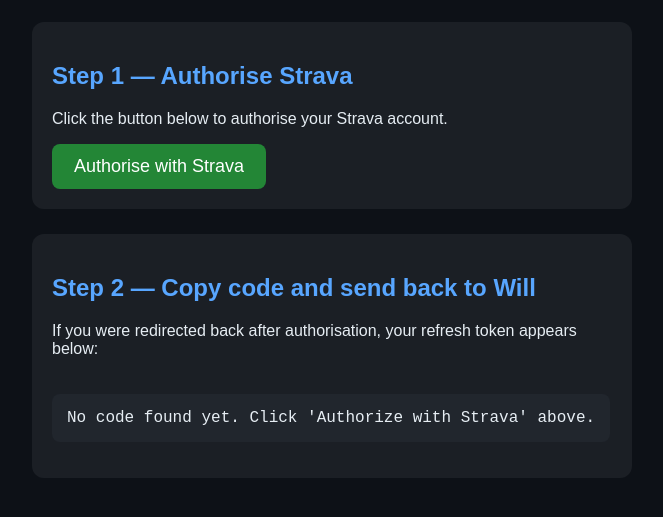
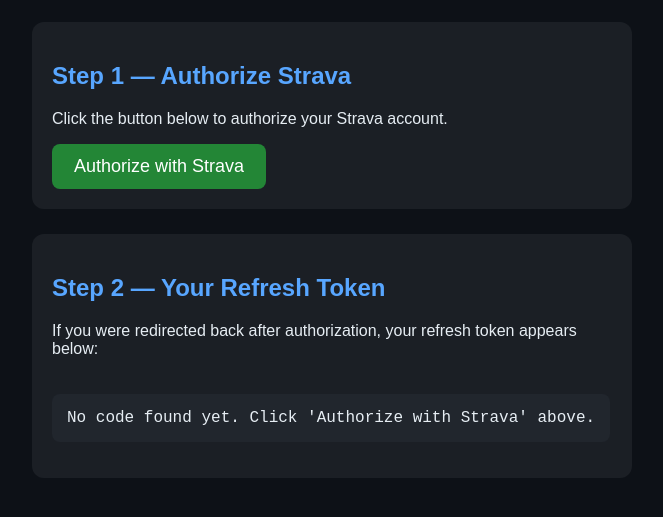
Before and after one commit to tolmanw/strava-auth-link, a plain HTML site: page index.html in a window 1280 px wide. Shown: the part 131-648 px from the top of the page, without its empty margins (308-971 px from the left). Drawn offline with Linux system fonts and the light colour scheme.

Commit message:
Update index.html

```diff
--- a/index.html
+++ b/index.html
@@ -36,24 +36,22 @@ h2 { color: #58a6ff; }
 <p>Follow the steps below to connect your Strava account.</p>
 
 <div class="box">
-    <h2>Step 1 — Authorise Strava</h2>
-    <p>Click the button below to authorise your Strava account.</p>
-    <button id="authBtn">Authorise with Strava</button>
+    <h2>Step 1 — Authorize Strava</h2>
+    <p>Click the button below to authorize your Strava account.</p>
+    <button id="authBtn">Authorize with Strava</button>
 </div>
 
 <div class="box">
-    <h2>Step 2 — Copy code and send back to Will</h2>
-    <p>If you were redirected back after authorisation, your refresh token appears below:</p>
+    <h2>Step 2 — Your Refresh Token</h2>
+    <p>If you were redirected back after authorization, your refresh token appears below:</p>
     <pre id="code">Waiting for code...</pre>
 </div>
 
 <script>
 const CLIENT_ID = 188228;
-// Use your public Render backend URL here
-const BACKEND_URL = "https://your-render-backend.onrender.com";
 const REDIRECT_URI = "https://tolmanw.github.io/strava-auth-link/";
+const BACKEND_URL = "https://strava-auth-link.onrender.com"; // Your Render backend
 
-// Step 1: Open Strava authorization
 document.getElementById('authBtn').onclick = () => {
     const authUrl =
         `https://www.strava.com/oauth/authorize` +
@@ -65,7 +63,6 @@ document.getElementById('authBtn').onclick = () => {
     window.location.href = authUrl;
 };
 
-// Step 2: Check if redirected with code
 const params = new URLSearchParams(window.location.search);
 const codeEl = document.getElementById("code");
 
@@ -73,12 +70,12 @@ if (params.has("code")) {
     const authCode = params.get("code");
     codeEl.textContent = "Exchanging code for refresh token...";
 
-    // Call your public Render backend
-    fetch(`https://strava-auth-link.onrender.com/exchange-code?code=${authCode}`)
+    // Call your Render backend
+    fetch(`${BACKEND_URL}/exchange-code?code=${authCode}`)
         .then(resp => resp.json())
         .then(data => {
             if (data.refresh_token) {
-                codeEl.textContent = data.refresh_token;
+                codeEl.textContent = `Athlete: ${data.name}\nRefresh Token: ${data.refresh_token}`;
                 codeEl.classList.add("success");
             } else if (data.message) {
                 codeEl.textContent = "Error: " + data.message;
```
